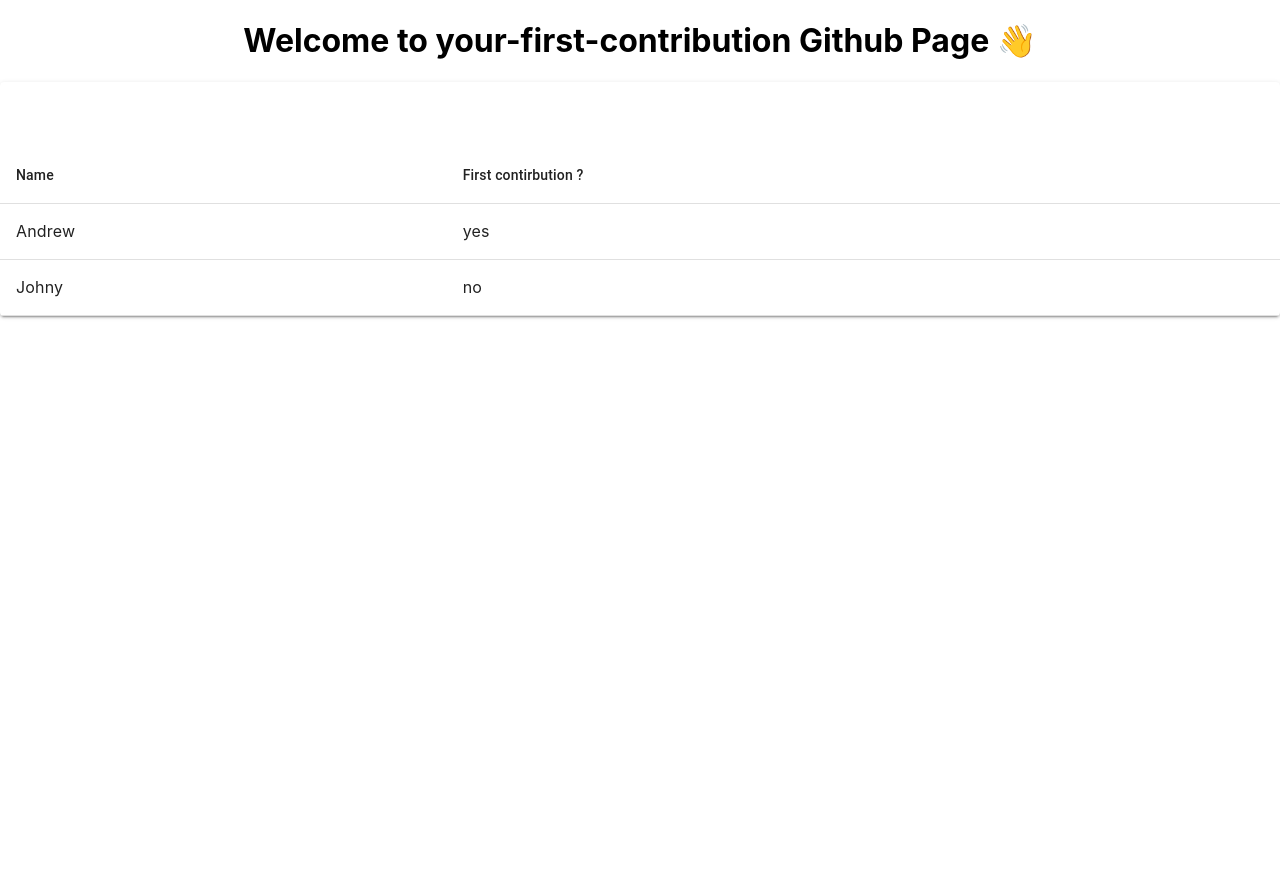
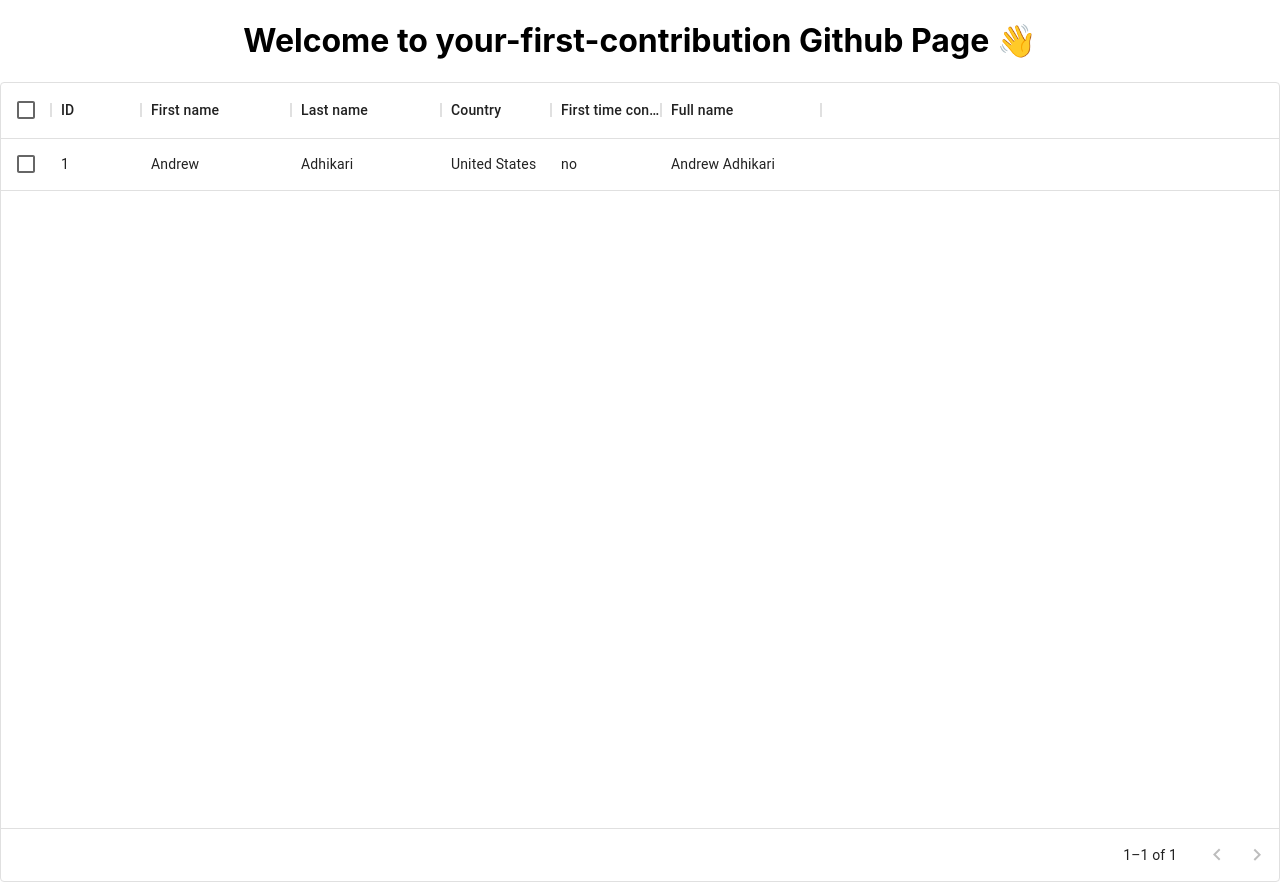
Before and after one commit to nscsp-it/your-first-contribution, a React (Create React App) app: page / in a window 1280 px wide. Before the commit the page ends 800 px from the top, so only its background shows below. Built offline with nearby package versions, Linux system fonts and the light colour scheme.

Commit message:
New changes in the table

```diff
--- a/package.json
+++ b/package.json
@@ -4,8 +4,12 @@
   "version": "0.1.0",
   "private": true,
   "dependencies": {
+    "@emotion/react": "^11.4.1",
+    "@emotion/styled": "^11.3.0",
     "@material-ui/core": "^4.12.3",
     "@material-ui/data-grid": "^4.0.0-alpha.37",
+    "@mui/material": "^5.0.1",
+    "@mui/styles": "^5.0.1",
     "@mui/x-data-grid": "^5.0.0-beta.2",
     "@testing-library/jest-dom": "^5.14.1",
     "@testing-library/react": "^11.2.7",
--- a/src/App.js
+++ b/src/App.js
@@ -1,5 +1,5 @@
 import React, { Component } from 'react';
-import { Table } from './Table';
+import { DataGridDemo } from './Table';
 import './App.css';
 
 class App extends Component {
@@ -7,7 +7,7 @@
     return (
       <div className="App">
         <h1>Welcome to your-first-contribution Github Page 👋 </h1>
-        <Table></Table>
+        <DataGridDemo></DataGridDemo>
       </div>
     );
   }
--- a/src/Table.js
+++ b/src/Table.js
@@ -1,32 +1,64 @@
-import React from 'react'
-import MaterialTable from 'material-table'
+import * as React from 'react';
+import { DataGrid } from '@mui/x-data-grid';
 
-export const Table=()=>{
-    const data = [
-        {name: 'Andrew', fc: 'yes'},
-        {name: 'Johny', fc: 'no'}
+const columns = [
+  { field: 'id', headerName: 'ID', width: 90 },
+  {
+    field: 'firstName',
+    headerName: 'First name',
+    width: 150,
+    editable: true,
+  },
+  {
+    field: 'lastName',
+    headerName: 'Last name',
+    width: 150,
+    editable: true,
+  },
+  {
+    field: 'country',
+    headerName: 'Country',
+    width: 110,
+    editable: true,
+  },
+  {
+    field: 'ftc',
+    headerName: 'First time contributor ? ',
+    width: 110,
+    editable: true,
+  },
+  {
+    field: 'fullName',
+    headerName: 'Full name',
+    description: 'This column has a value getter and is not sortable.',
+    sortable: false,
+    width: 160,
+    valueGetter: (params) =>
+      `${params.getValue(params.id, 'firstName') || ''} ${
+        params.getValue(params.id, 'lastName') || ''
+      }`,
+  },
+];
 
-    ]
+const rows = [
+  { id: 1, lastName: 'Adhikari', firstName: 'Andrew',country: 'United States', ftc: 'no' }
 
-    const columns=[
-        {
-            title: 'Name', field: 'name'
-        },
-        {
-            title: 'First contirbution ? ' , field: 'fc'
-        }
-    ]
-    return <div>
-        <MaterialTable title=""
+];
 
-        data = {data}
+export const DataGridDemo=()=> {
+  return (
+   <div className = "centered">
+         <div style={{ height: 800 , width: '100%'}}>
+      <DataGrid
+        rows={rows}
         columns={columns}
-        options={
-            {search:false,
-            paging: false
-            }
-        }
+        pageSize={10}
+        rowsPerPageOptions={[10]}
+        checkboxSelection
+        disableSelectionOnClick
+      />
+    </div>
+   </div>
 
-        />
-    </div>
+  );
 }
```
Also changed, not shown: 1 other file (tests, documents, lock files or other folders).
